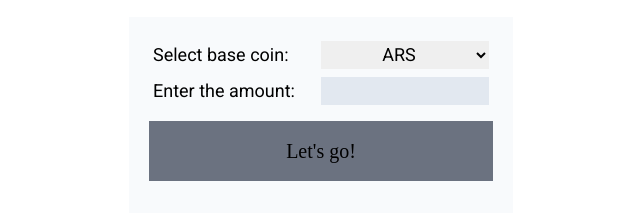
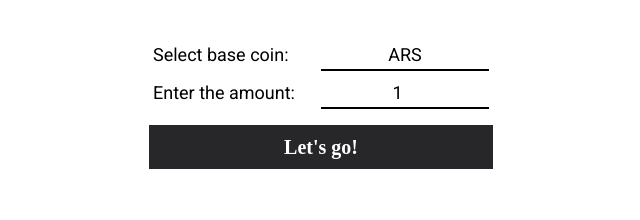
Before and after one commit to daniNKV/exchange-rates, a website with bundled scripts: page src/index.html in a window 1280 px wide. Shown: the part 120-340 px from the top of the page, without its empty margins (319-959 px from the left). Built offline with nearby package versions, Linux system fonts and the light colour scheme.

Commit message:
Polishing base form

```diff
--- a/src/index.html
+++ b/src/index.html
@@ -23,12 +23,12 @@
 
     <main class="flex justify-center">
 
-        <form id="rate-selector" class="flex justify-center flex-col w-96 text-lg font-sans bg-slate-50 my-5 p-5">
+        <form id="rate-selector" class="flex justify-center flex-col w-96 text-lg font-sans my-5 p-5">
 
             <div class="flex justify-between p-1">
                 <p>Select base coin: </p>
-                <select name="base" id="base-coin" class="w-1/2 text-center" >
-                    <option value="ARS" selected=""selected>ARS</option>
+                <select name="base" id="base-coin" class="w-1/2 text-center appearance-none bg-white border-b-2 border-black" >
+                    <option value="ARS" selected="selected">ARS</option>
                     <option value="USD">USD</option>
                     <option value="EUR">EUR</option>
                 </select>
@@ -37,11 +37,11 @@
 
                 <p>Enter the amount: </p>
 
-                <input class="bg-slate-200 w-1/2 text-center" type="number">
+                <input class="w-1/2 text-center appearance-none bg-white border-b-2 border-black focus:outline-none" type="number" value="1">
 
             </div>
 
-            <button type="submit" class="text-xl bg-gray-500 p-4 my-3 font-display">Let's go!</button>
+            <button type="submit" class="text-xl bg-zinc-800 p-2 my-3 font-display font-bold text-white">Let's go!</button>
 
         </form>
 
```
